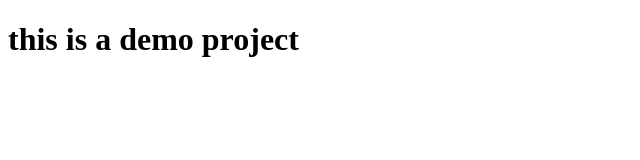
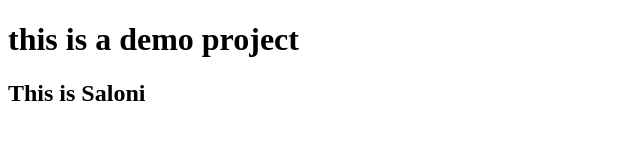
Before and after one commit to saloniswaroop/demo, a plain HTML site: page index.html in a window 1280 px wide. Shown: the whole page, without its empty margins (0-640 px from the left). Drawn offline with Linux system fonts and the light colour scheme.

Commit message:
Added new changes

```diff
--- a/index.html
+++ b/index.html
@@ -9,6 +9,7 @@
 
 <body>
     <h1> this is a demo project</h1>
+    <h2>This is Saloni </h2>
 </body>
 
 </html>
```
